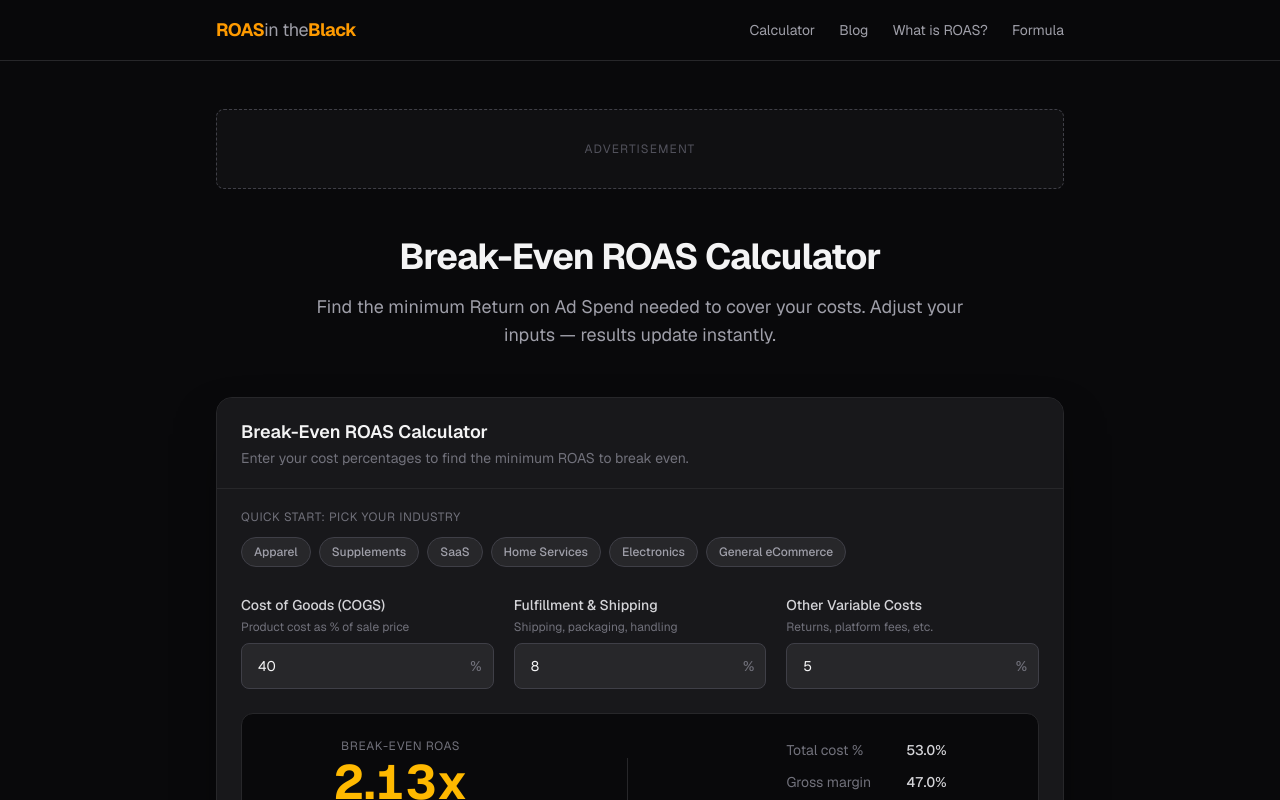
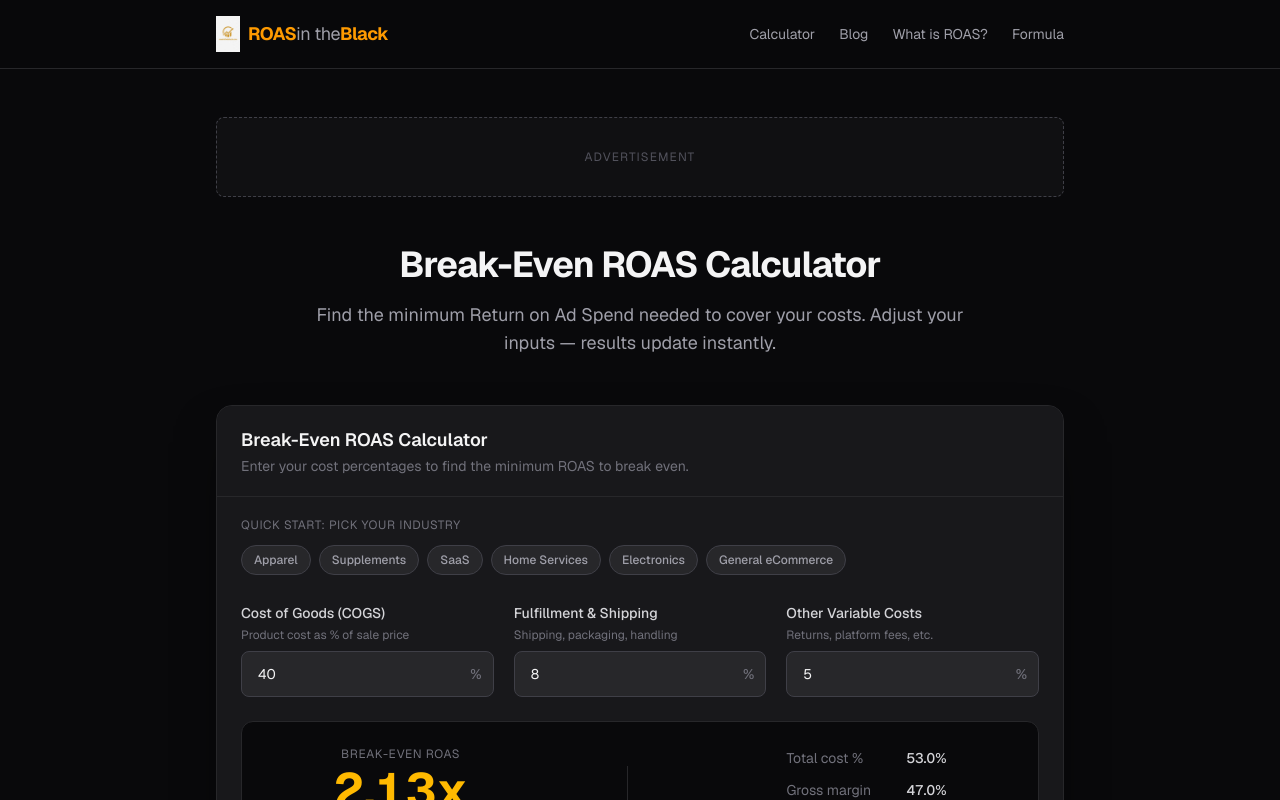
Before and after one commit to susthenewcomer45-arch/roasintheblack, a Next.js app: page / in a window 1280 px wide. Shown: the top 800 px of the page. Built offline with nearby package versions, Linux system fonts and the light colour scheme.

Commit message:
Add logo to navbar and favicon

```diff
--- a/src/app/layout.tsx
+++ b/src/app/layout.tsx
@@ -1,6 +1,7 @@
 import type { Metadata } from "next";
 import { Geist, Geist_Mono } from "next/font/google";
 import Link from "next/link";
+import Image from "next/image";
 import "./globals.css";
 
 const geistSans = Geist({
@@ -21,6 +22,9 @@ export const metadata: Metadata = {
   },
   description:
     "Calculate your break-even ROAS instantly. Free tool for marketers and ecommerce brands to know the exact ROAS needed to cover costs and stay profitable.",
+  icons: {
+    icon: "/images/logo.png",
+  },
   openGraph: {
     siteName: "ROAS in the Black",
     type: "website",
@@ -48,6 +52,13 @@ export default function RootLayout({
         <header className="border-b border-zinc-800 bg-zinc-950/80 backdrop-blur-sm sticky top-0 z-50">
           <div className="max-w-4xl mx-auto px-4 sm:px-6 py-4 flex items-center justify-between">
             <Link href="/" className="flex items-center gap-2 group">
+              <Image
+                src="/images/logo.png"
+                alt="ROAS in the Black logo"
+                width={24}
+                height={36}
+                priority
+              />
               <span className="text-amber-500 font-bold text-lg tracking-tight group-hover:text-amber-400 transition-colors">
                 ROAS<span className="text-zinc-400 font-normal">in the</span>Black
               </span>
```
Also changed, not shown: public/images/logo.png (added).
